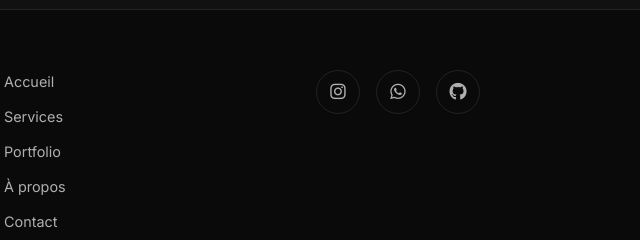
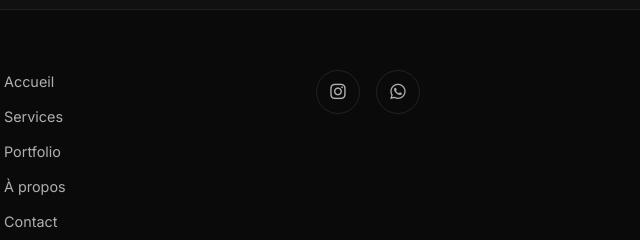
Before and after one commit to anouarmaroc2009-cmyk/Yourwebsite.Ma, a plain HTML site: page index.html in a window 1280 px wide. Shown: the part 5006-5246 px from the top of the page, 636-1276 px from the left. Drawn offline with Linux system fonts and the light colour scheme.

Commit message:
fix: remove github link from footer

```diff
--- a/index.html
+++ b/index.html
@@ -331,7 +331,7 @@
       <div class="footer-social">
         <a href="https://www.instagram.com/yourwebsite.ma/?hl=fr" target="_blank" rel="noopener" aria-label="Instagram"><i class="fab fa-instagram"></i></a>
         <a href="https://wa.me/212680585129" target="_blank" rel="noopener" aria-label="WhatsApp"><i class="fab fa-whatsapp"></i></a>
-        <a href="https://github.com/anouarmaroc2009-cmyk" target="_blank" rel="noopener" aria-label="GitHub"><i class="fab fa-github"></i></a>
+
       </div>
     </div>
     <div class="footer-bottom">
```
